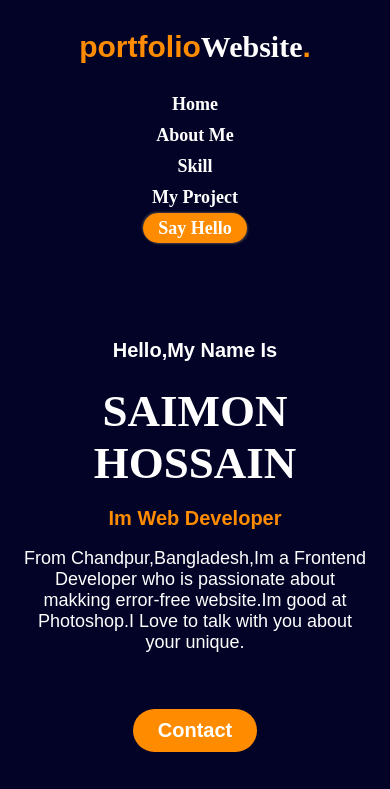
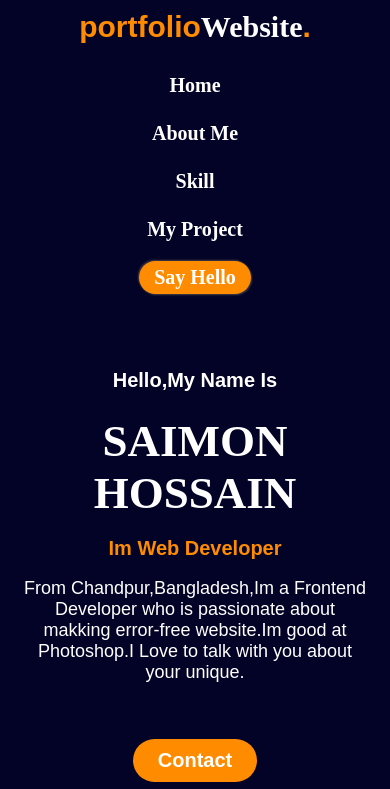
Before and after one commit to saimon885/final-portfolio, a plain HTML site: page index.html in a window 390 px wide. Shown: the top 789 px of the page. Drawn offline with Linux system fonts and the light colour scheme.

Commit message:
Update style.css

```diff
--- a/style.css
+++ b/style.css
@@ -417,29 +417,32 @@ footer .right-item{
     }
 }
 
-/* Responsive Design for screen width <= 1200px */
-@media screen and (max-width: 1200px) {
+@media (max-width: 1080px) {
     header {
         flex-direction: column;
         align-items: center;
-      text-align: center;
-      padding: 20px;
     }
 
-    header .logo,
-    header .menu-bar {
+    header .logo {
         width: 100%;
         text-align: center;
         margin: 10px 0;
     }
 
-    .menu-bar {
-      margin: 10px auto;
+    header .menu-bar {
+        width: 100%;
+        margin: 0;
+        text-align: center;
     }
 
     .menu-bar li {
         display: block;
-      margin: 10px 0;
+        margin: 15px 0;
+    }
+
+    .menu-bar li a {
+        font-size: 20px;
+        display: inline-block;
     }
     .Grapphics{
         text-align: center;
@@ -447,16 +450,16 @@ footer .right-item{
     .Grapphics img{
         width: 450px;
     }
+
     .section1 {
         flex-direction: column;
         align-items: center;
         margin-top: 50px;
     }
 
-    .left-side,
-    .right-side {
+    .left-side, .right-side {
         width: 90%;
-      margin: 10px auto;
+        margin: 10px 0;
         text-align: center;
     }
 
@@ -471,22 +474,21 @@ footer .right-item{
     .section3 .Grapphics {
         width: 90%;
         margin: 20px auto;
-      padding: 30px 20px;
     }
 
     footer {
+        width: 100%;
         flex-direction: column;
+        align-items: center;
         text-align: center;
     }
 
-    footer .left-item,
-    footer .right-item {
+    footer .left-item, footer .right-item {
         width: 100%;
-      text-align: center;
         margin: 10px 0;
     }
 
-    .left-item i {
-      margin: 10px;
+    footer .right-item {
+        text-align: center;
     }
 }
```
Lines whose indentation alone changed are shown as unchanged.
